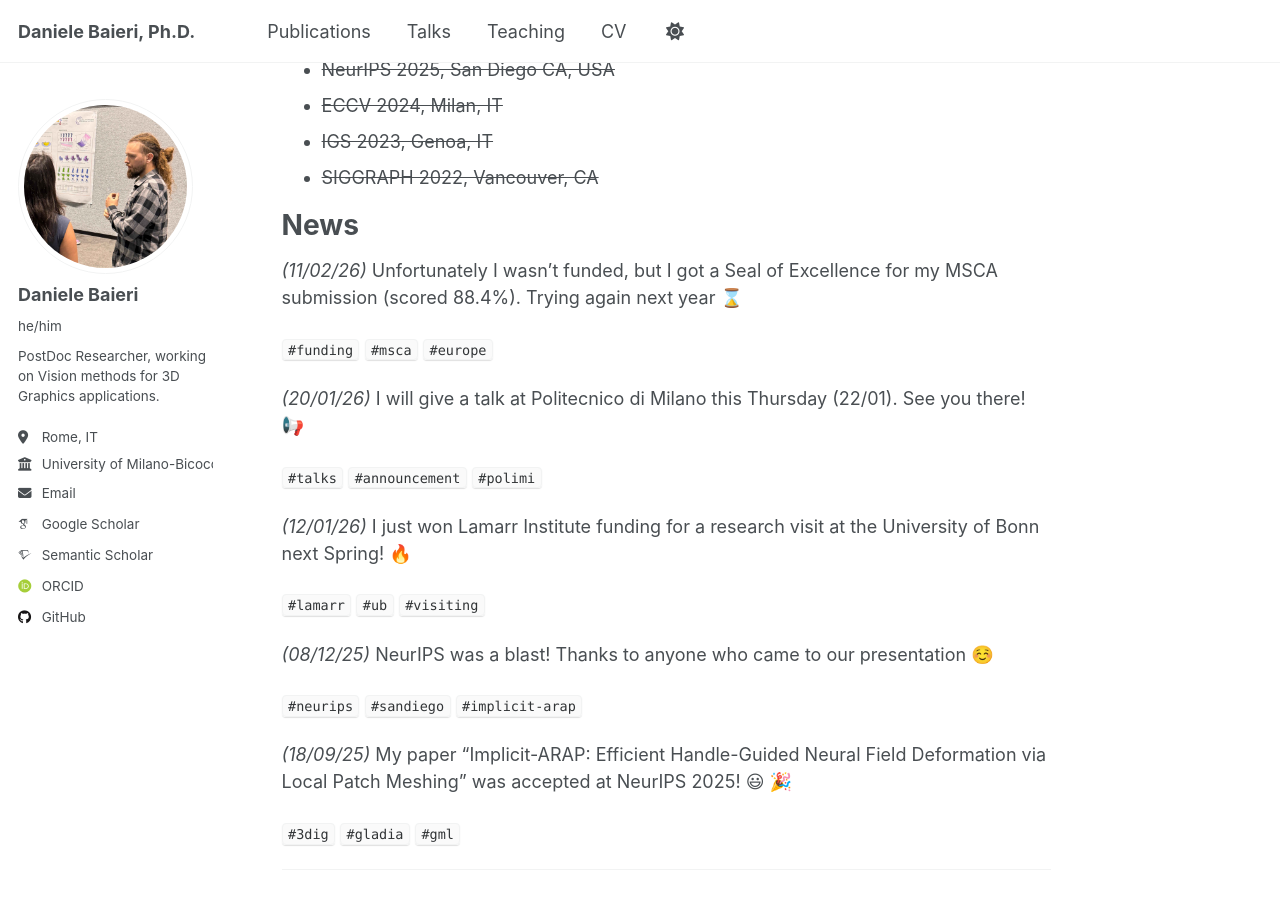
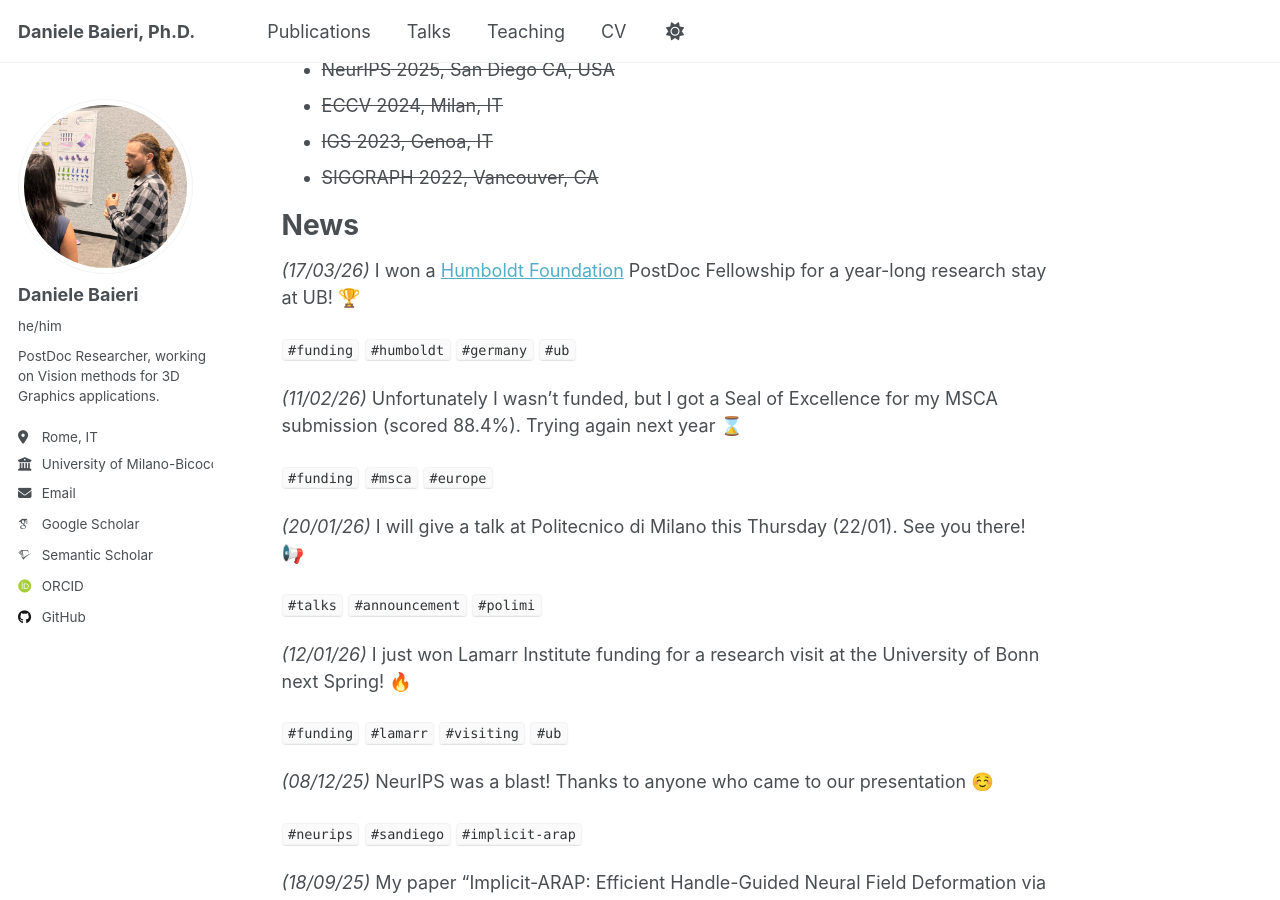
Before and after one commit to dbaieri/dbaieri.github.io, a Jekyll site: the page built from _pages/about.md, in a window 1280 px wide and 900 px high, scrolled down 434 px. Built offline with Jekyll 4.4.1, drawn with Linux system fonts in a browser that asks for light colours; emoji names are drawn with the system emoji font; some web fonts are replaced.

Commit message:
add news

```diff
--- a/_pages/about.md
+++ b/_pages/about.md
@@ -24,6 +24,12 @@ Feel free to contact me for collaborations or other inquiries! Also, I will be a
 
 # News
 
+
+*(17/03/26)* I won a [Humboldt Foundation](https://www.humboldt-foundation.de/en/) PostDoc Fellowship for a year-long research stay at UB! :trophy:
+
+`#funding` `#humboldt` `#germany` `#ub`
+
+
 *(11/02/26)* Unfortunately I wasn't funded, but I got a Seal of Excellence for my MSCA submission (scored 88.4%). Trying again next year :hourglass:
 
 `#funding` `#msca` `#europe`
@@ -33,9 +39,10 @@ Feel free to contact me for collaborations or other inquiries! Also, I will be a
 
 `#talks` `#announcement` `#polimi`
 
+
 *(12/01/26)* I just won Lamarr Institute funding for a research visit at the University of Bonn next Spring! :fire:
 
-`#lamarr` `#ub` `#visiting`
+`#funding` `#lamarr` `#visiting` `#ub`
 
 
 *(08/12/25)* NeurIPS was a blast! Thanks to anyone who came to our presentation :relaxed:
```
